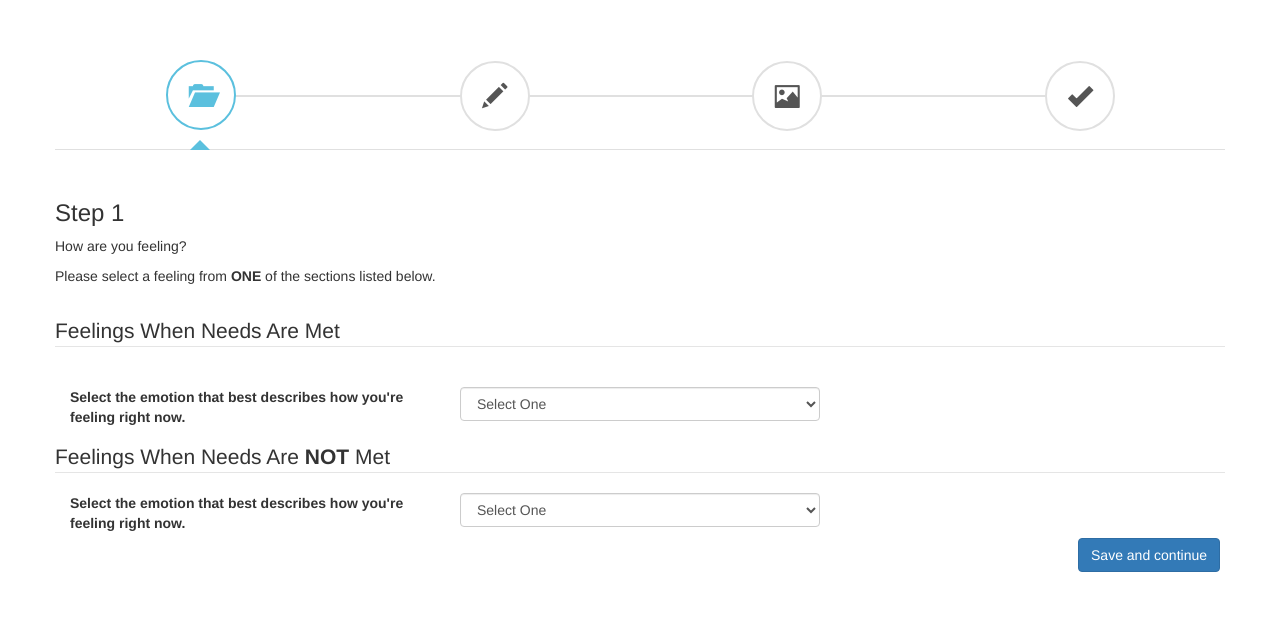
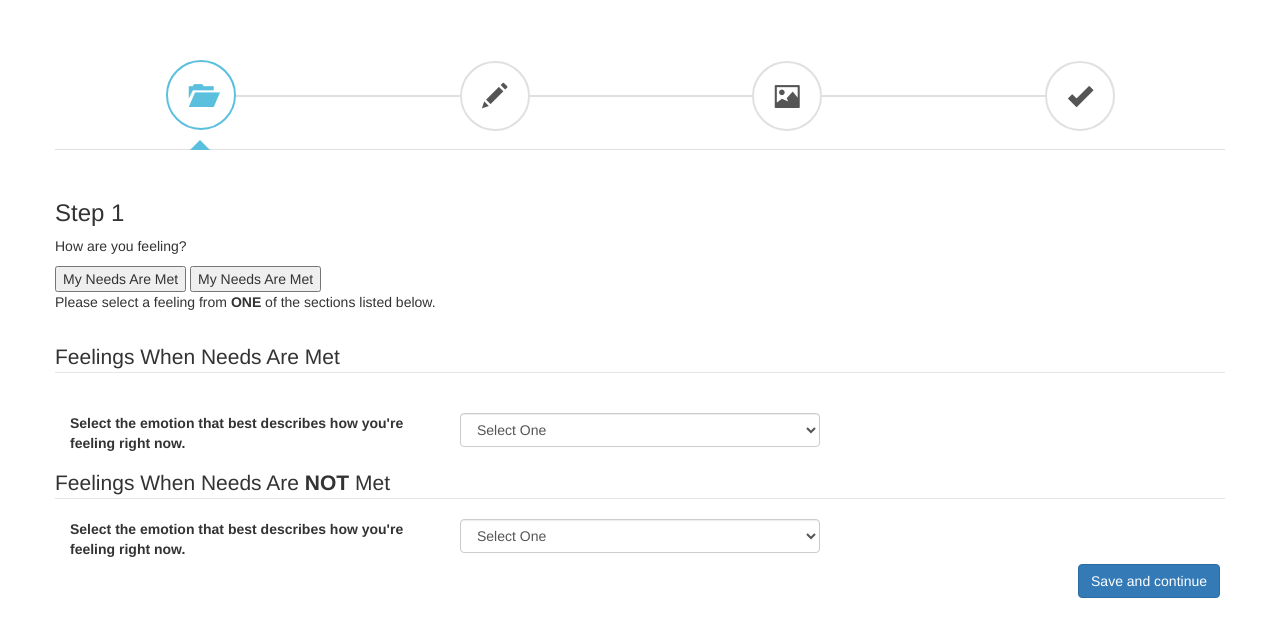
Before and after one commit to BeccaBeccaBeccaBecca/pagorg, a Django app: page /log/ in a window 1280 px wide. Shown: the top 637 px of the page. Run offline with Django 3.2, Linux system fonts and the light colour scheme; some libraries are stand-ins or nearby versions.

Commit message:
merge develop

```diff
--- a/mysite/log/templates/log/log.html
+++ b/mysite/log/templates/log/log.html
@@ -56,6 +56,11 @@
                         <div class="tab-pane active" role="tabpanel" id="step1">
                             <h3>Step 1</h3>
                             <p>How are you feeling?</p>
+
+                            <button id="needsMet">My Needs Are Met</button>
+                            <button id="needsNotMet">My Needs Are Met</button>
+
+
                             <p>Please select a feeling from <b>ONE</b> of the sections listed below.
                             <br><br>
 
```
Also changed, not shown: mysite/static/js/login.js (+6 -6 lines).
